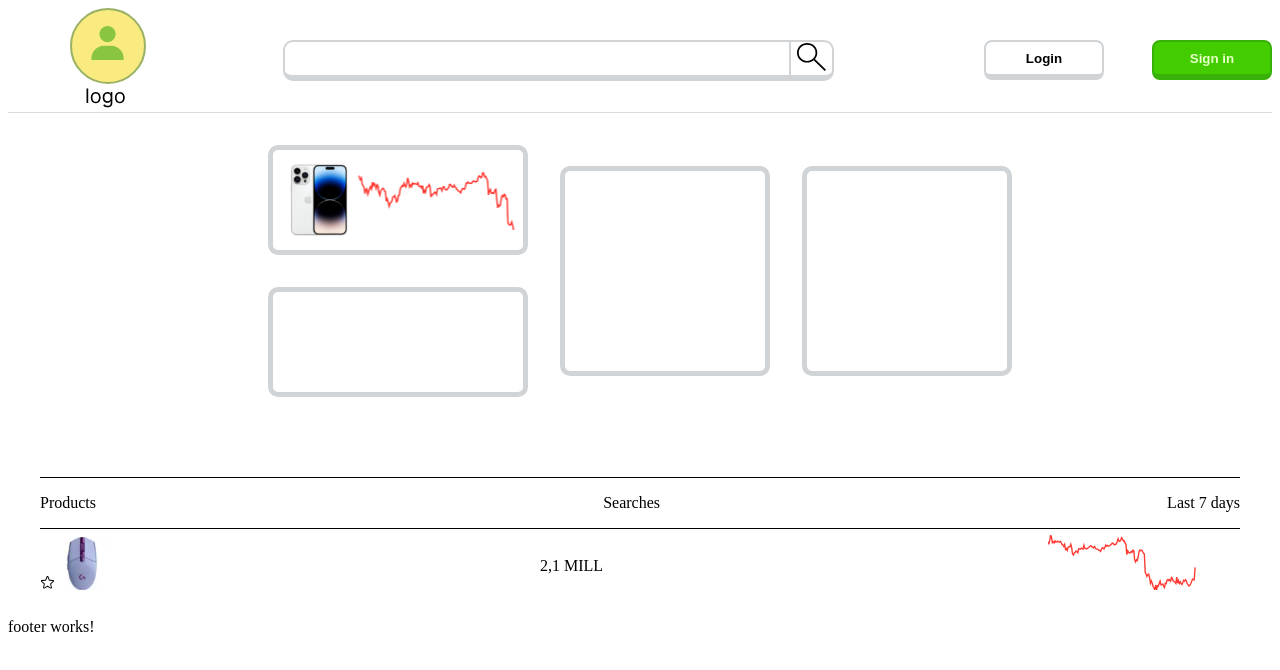
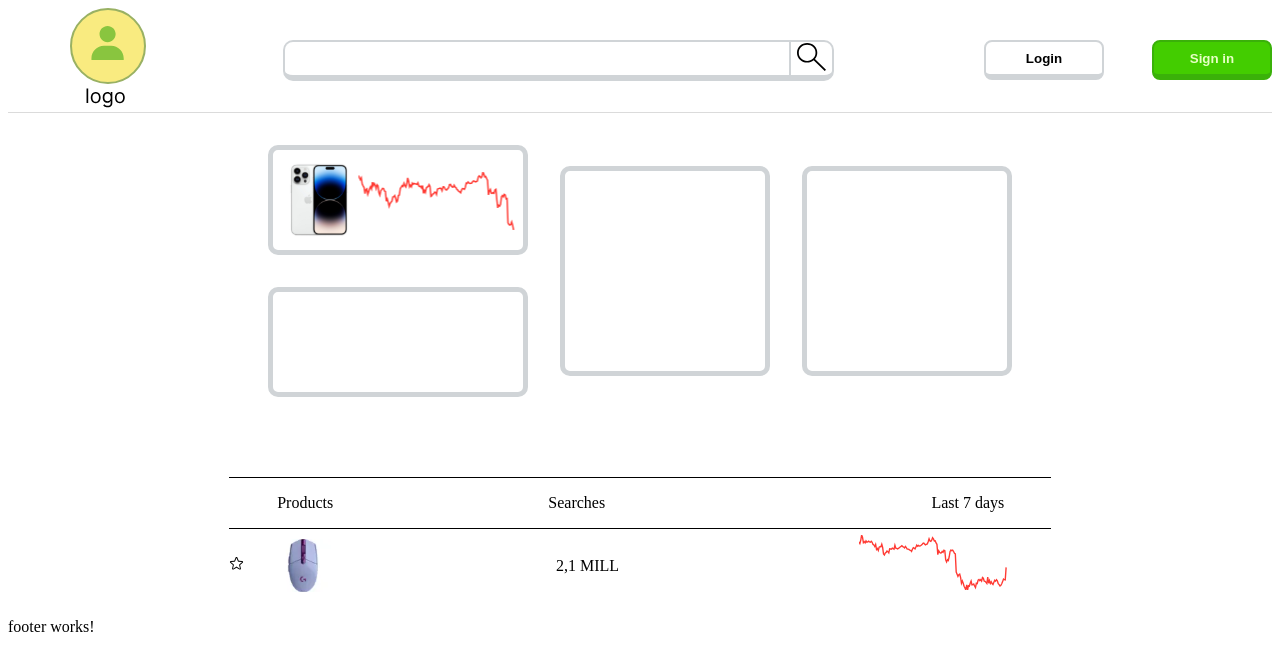
Before and after one commit to Daniquinteero/PIGS2024, an Angular app: page /home in a window 1280 px wide. Shown: the top 670 px of the page. Built offline with nearby package versions, Linux system fonts and the light colour scheme.

Commit message:
Empezando con los componentes

```diff
--- a/src/app/pages/principal/main-page/product-container/product-container.component.css
+++ b/src/app/pages/principal/main-page/product-container/product-container.component.css
@@ -5,7 +5,7 @@
   flex-direction: column;
 }
 .ProductContainer{
-  width: 1200px;
+  width: 65%;
   display: flex;
   flex-direction: row;
   justify-content: space-between;
@@ -13,3 +13,14 @@
   flex-flow: row;
   border-top: 1px solid black;
 }
+.product{
+  display: flex;
+  align-items: center;
+  justify-content: center;
+  gap: 2em;
+}
+@media (max-width: 900px){
+  .ProductContainer{
+    width: 100%;
+  }
+}
--- a/src/app/pages/principal/main-page/product-section/product-section.component.css
+++ b/src/app/pages/principal/main-page/product-section/product-section.component.css
@@ -6,11 +6,41 @@
 }
 .sectionContent{
   margin-top: 5em;
-  width: 1200px;
+  width: 65%;
   display: flex;
   flex-direction: row;
-  justify-content: space-between;
   align-items: center;
-  flex-flow: row;
   border-top: 1px solid black;
 }
+
+.product{
+  width: 33%;
+  #display: flex;
+}
+.product p{
+  margin-left: 3em;
+}
+.searches{
+  width: 33%;
+  #display: flex;
+}
+.searches p{
+  margin-left: 3em;
+}
+.lassevendays{
+  width: 33%;
+}
+.lassevendays p{
+ margin-left: 10em;
+}
+/*.product{
+  margin-left: 3em;
+}
+.searches{
+  margin-right: 6em;
+}*/
+@media (max-width: 900px){
+  .sectionContent{
+    width: 100%;
+  }
+}
--- a/src/app/pages/principal/main-page/product-section/product-section.component.html
+++ b/src/app/pages/principal/main-page/product-section/product-section.component.html
@@ -1,12 +1,12 @@
 <div class="container">
   <div class="sectionContent">
-    <div>
+    <div class="product">
       <p>Products</p>
     </div>
-    <div>
+    <div class="searches">
       <p>Searches</p>
     </div>
-    <div>
+    <div class="lassevendays">
       <p>Last 7 days</p>
     </div>
   </div>
```
